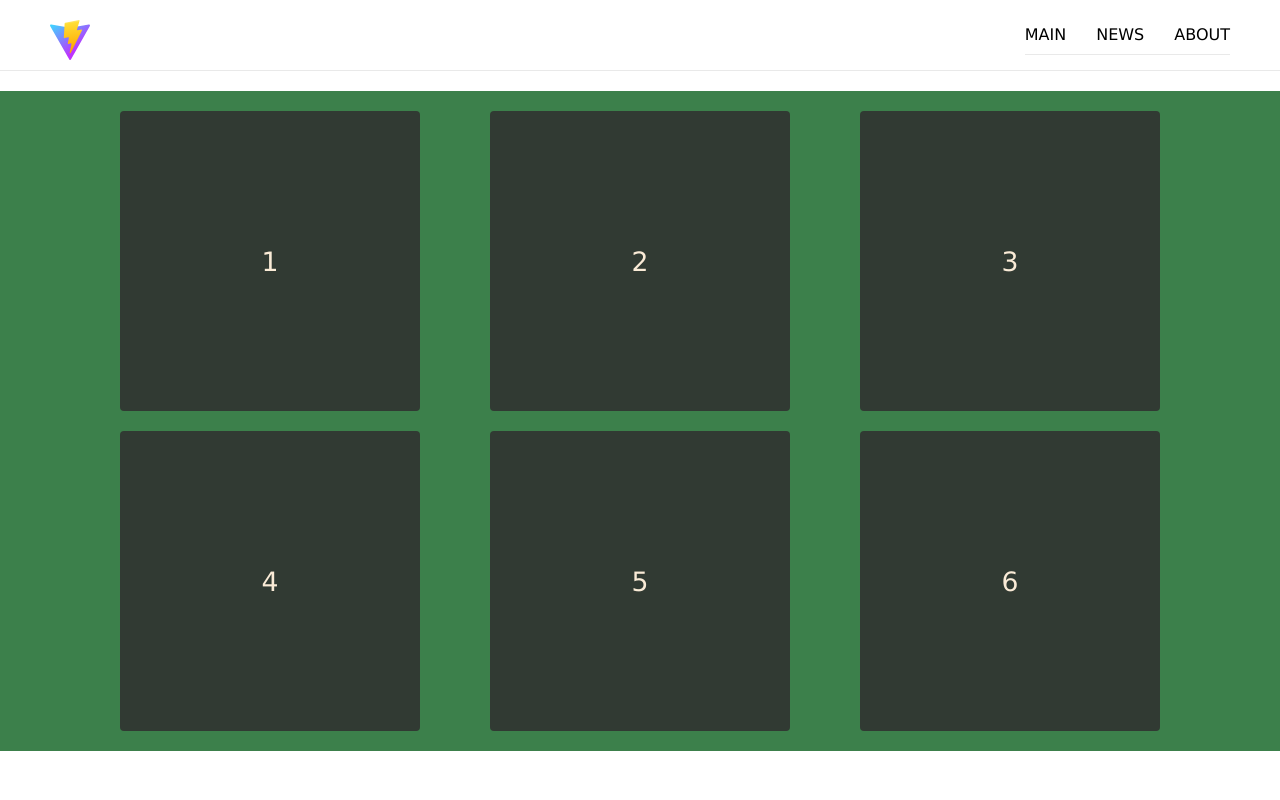
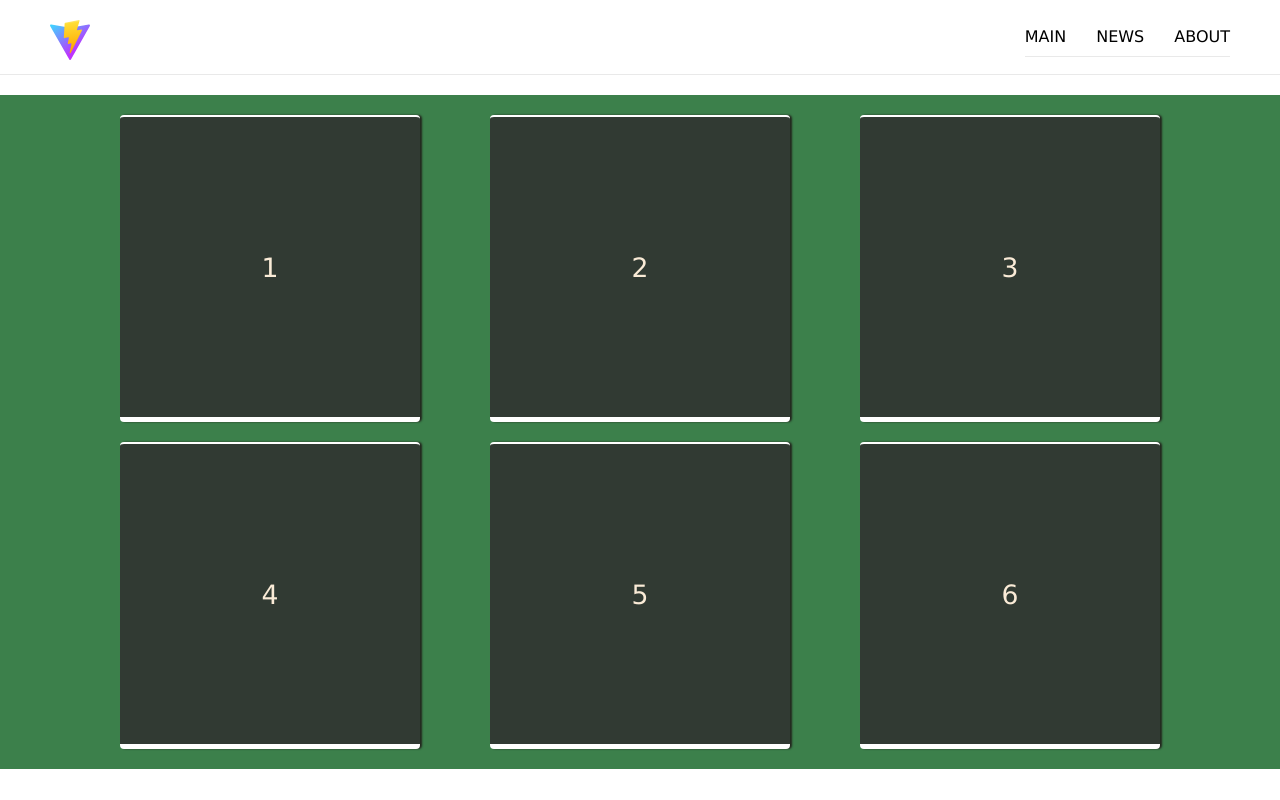
Before and after one commit to KazbekGit/ziroll-react, a React (Vite) app: page / in a window 1280 px wide. Built offline with nearby package versions, Linux system fonts and the light colour scheme.

Commit message:
add padd shadows

```diff
--- a/src/components/header/Header.jsx
+++ b/src/components/header/Header.jsx
@@ -4,11 +4,19 @@ import styles from "./Header.module.css";
 const Header = () => {
   return (
     <header className={styles.wrapper}>
-      <img src="vite.svg" width={40} alt="Vite Logo" />
+      <a href="/">
+        <img src="vite.svg" width={40} alt="Vite Logo" />
+      </a>
       <ul className={styles.nav}>
-        <li><a href="/">main</a></li>
-        <li><a href="#">news</a></li>
-        <li><a href="#">about</a></li>
+        <li>
+          <a href="/">main</a>
+        </li>
+        <li>
+          <a href="#">news</a>
+        </li>
+        <li>
+          <a href="#">about</a>
+        </li>
       </ul>
     </header>
   );
--- a/src/components/main/Main.module.css
+++ b/src/components/main/Main.module.css
@@ -22,8 +22,18 @@
     height: 300px;
 
     border-radius: 4px;
+    border-top: 2px solid white;
+    border-bottom: 5px solid white;
+
+    color: antiquewhite;
     background-color: #313a33;
-    color: antiquewhite;
+    box-shadow: 2px 0px 2px rgb(34, 37, 30);
 
     font-size: 20pt
 }
+
+
+.offers div:hover {
+    box-shadow: 8px 4px 5px 0px rgba(40, 43, 36, 0.918);
+    cursor: pointer;
+}
```
